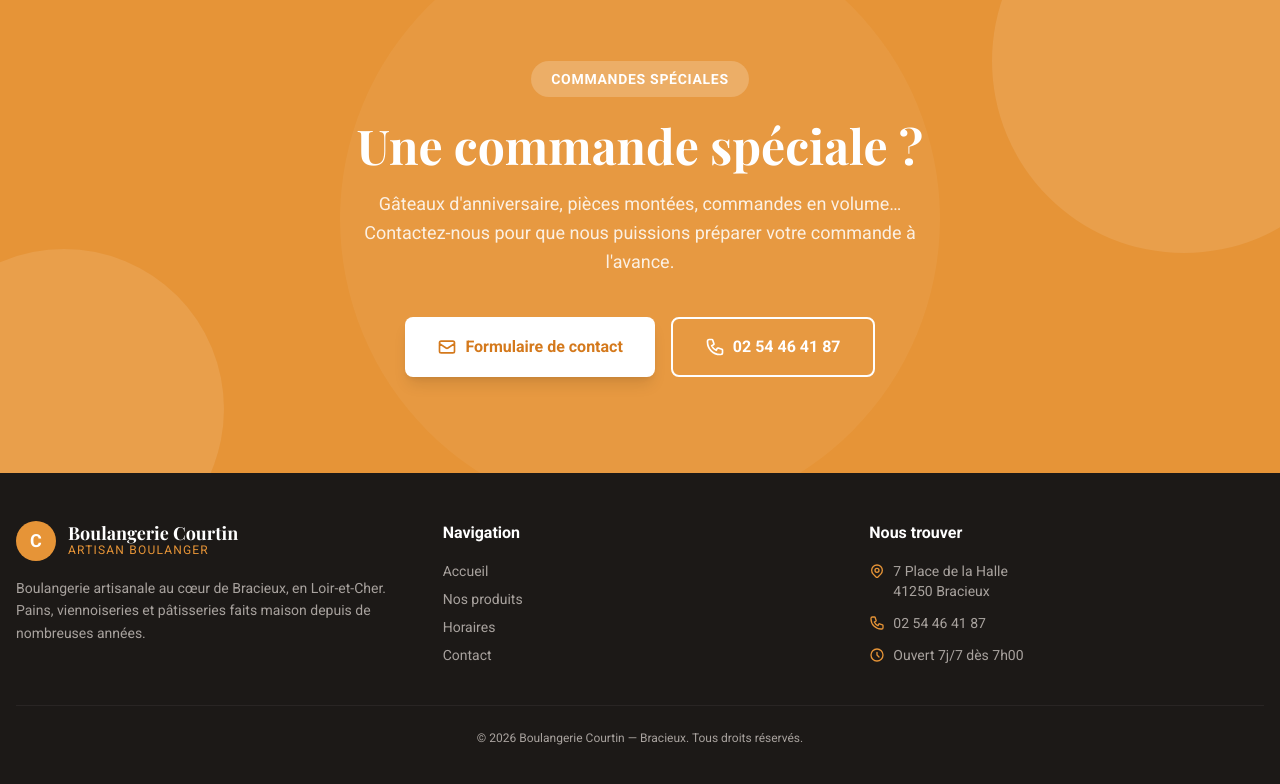
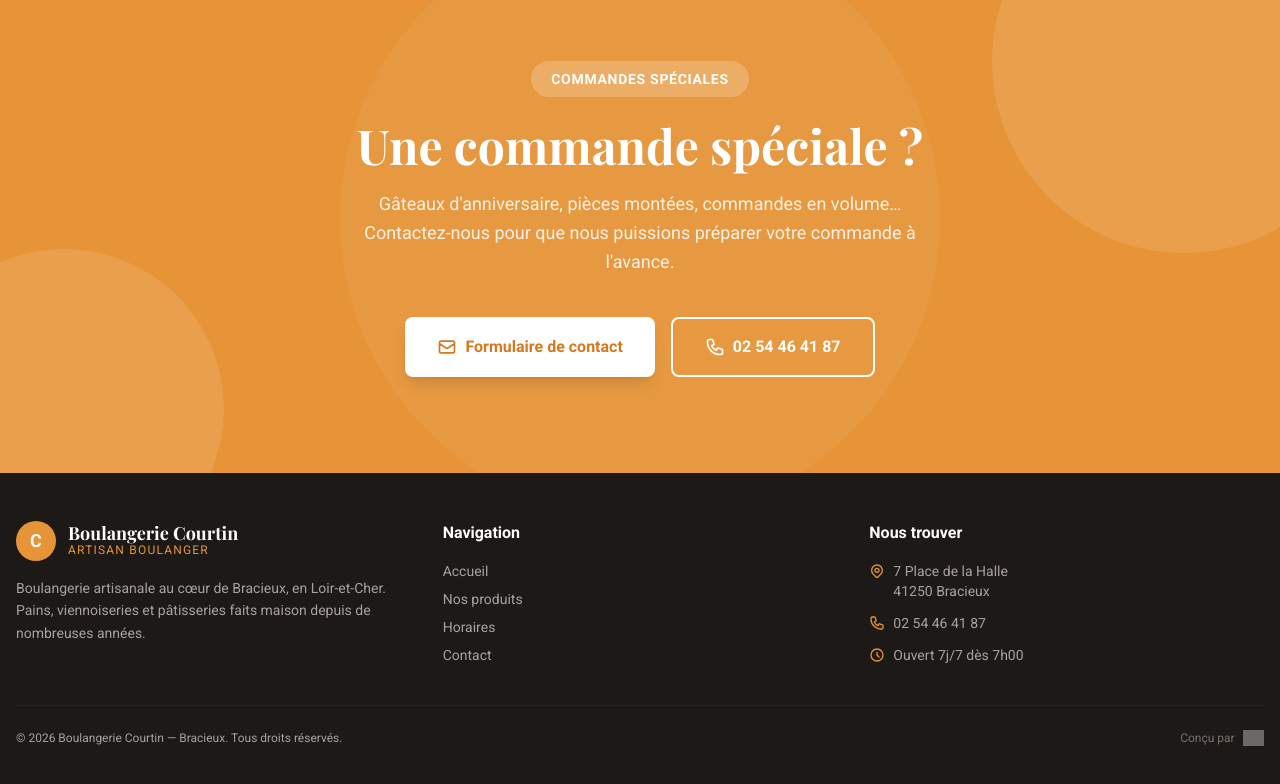
Before and after one commit to batoucode/Boulangerie-Courtin-, a Next.js app: page / in a window 1280 px wide. Shown: the part 3094-3878 px from the top of the page. Built offline with nearby package versions, Linux system fonts and the light colour scheme; grey boxes are pictures that could not be loaded.

Commit message:
feat: ajout signature DesCodes en pied de page

```diff
--- a/src/components/Footer.tsx
+++ b/src/components/Footer.tsx
@@ -83,8 +83,22 @@ export default function Footer() {
           </div>
         </div>
 
-        <div className="border-t border-stone-800 mt-10 pt-6 text-center text-xs">
+        <div className="border-t border-stone-800 mt-10 pt-6 flex flex-col sm:flex-row items-center justify-between gap-3 text-xs">
           <p>© {year} Boulangerie Courtin — Bracieux. Tous droits réservés.</p>
+          <a
+            href="https://www.descodes.com"
+            target="_blank"
+            rel="noopener noreferrer"
+            className="flex items-center gap-2 text-stone-500 hover:text-stone-300 transition-colors duration-200"
+          >
+            <span>Conçu par</span>
+            {/* eslint-disable-next-line @next/next/no-img-element */}
+            <img
+              src="https://www.descodes.com/images/logos/descodes-logo-dark.svg"
+              alt="DesCodes"
+              className="h-4 w-auto opacity-60 hover:opacity-100 transition-opacity duration-200"
+            />
+          </a>
         </div>
       </div>
     </footer>
```
